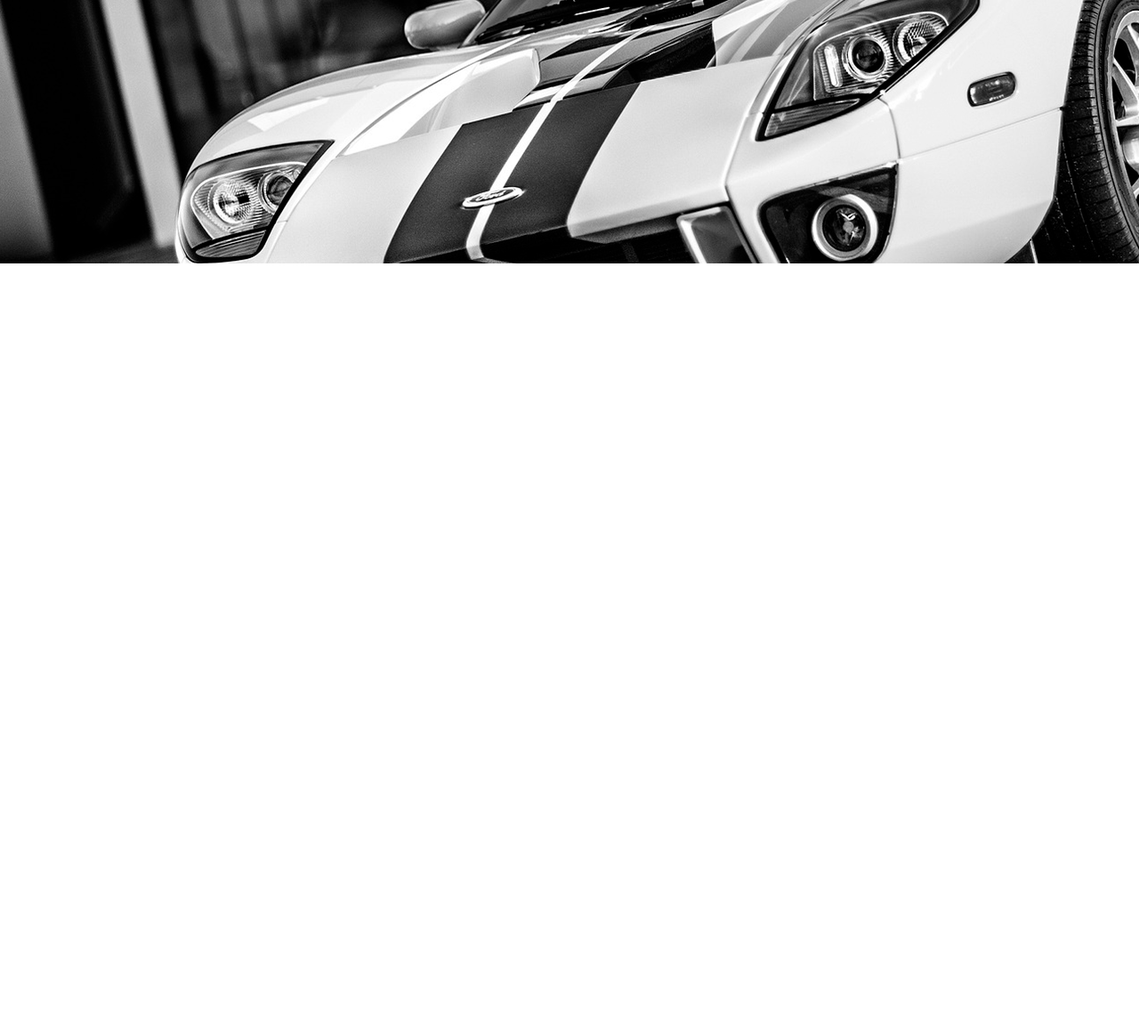
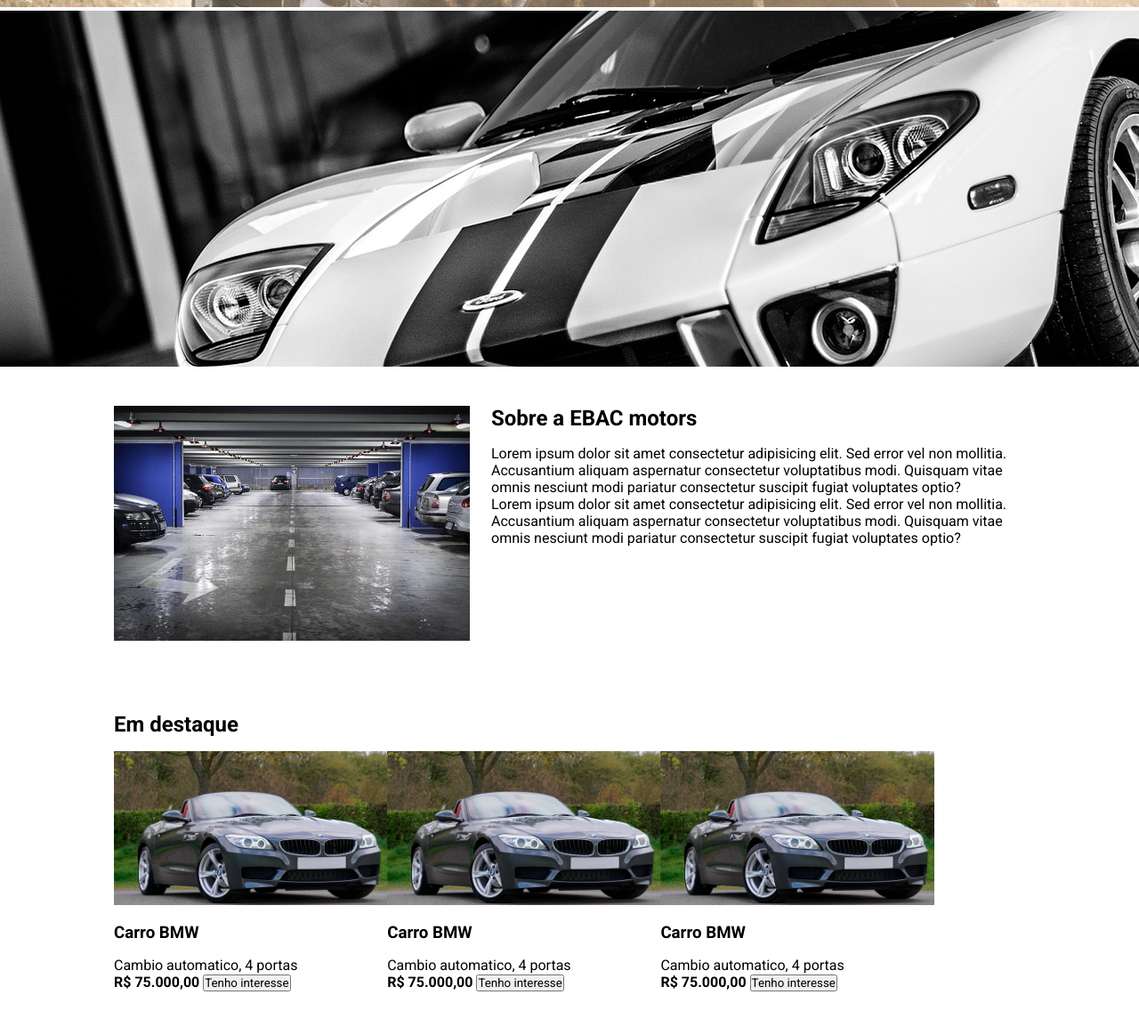
Before and after one commit to LucasEbac/motors, a plain HTML site: page index.html in a window 1280 px wide. Shown: the part 982-2136 px from the top of the page at 89% size. Before the commit the page ends 1282 px from the top, so only its background shows below. Drawn offline with nearby package versions, Linux system fonts and the light colour scheme.

Commit message:
estilizando pagina

```diff
--- a/index.html
+++ b/index.html
@@ -13,7 +13,7 @@
 </head>
 <body>
     <header>
-        <div class="container">
+        <div class="container container-flex">
         <h1>Ebac motors</h1>
     <div class="menu-hamburguer">
         <span></span>
@@ -43,11 +43,59 @@
                 </div>
         </nav>
     </header>
-    <div>
+    <div id="carrosel-imagens">
         <img src="./images/slide1.png" alt="Porsche">
         <img src="./images/slide2.png" alt="BMW">
         <img src="./images/slide3.png" alt="FORD">
     </div>
+    <section id="sobre-a-loja">
+        <div class="container container-flex">
+            <img src="./images/loja.jpg" alt="Imagem da loja EBAC motors">
+            <div>
+                <h2>Sobre a EBAC motors</h2>
+                <p>
+                    Lorem ipsum dolor sit amet consectetur adipisicing elit. Sed error vel non mollitia. Accusantium aliquam aspernatur consectetur voluptatibus modi. Quisquam vitae omnis nesciunt modi pariatur consectetur suscipit fugiat voluptates optio?
+                </p>
+                <p>
+                    Lorem ipsum dolor sit amet consectetur adipisicing elit. Sed error vel non mollitia. Accusantium aliquam aspernatur consectetur voluptatibus modi. Quisquam vitae omnis nesciunt modi pariatur consectetur suscipit fugiat voluptates optio?
+                </p>
+            </div>
+        </div>
+    </section>
+    <section>
+        <div class="container">
+            <h2>Em destaque</h2>
+            <ul class="container-flex lista-veiculos">
+                <li>
+                    <img src="./images/carro-bmw.png" alt="">
+                    <h3>Carro BMW</h3>
+                    <P>
+                    Cambio automatico, 4 portas
+                    </P>
+                    <strong>R$ 75.000,00</strong>
+                    <button type="button">Tenho interesse</button>
+                </li>
+                <li>
+                    <img src="./images/carro-bmw.png" alt="">
+                    <h3>Carro BMW</h3>
+                    <P>
+                    Cambio automatico, 4 portas
+                    </P>
+                    <strong>R$ 75.000,00</strong>
+                    <button type="button">Tenho interesse</button>
+                </li>
+                <li>
+                    <img src="./images/carro-bmw.png" alt="">
+                    <h3>Carro BMW</h3>
+                    <P>
+                    Cambio automatico, 4 portas
+                    </P>
+                    <strong>R$ 75.000,00</strong>
+                    <button type="button">Tenho interesse</button>
+                </li>
+            </ul>
+        </div>
+    </section>
 <script type="text/javascript" src="//code.jquery.com/jquery-1.11.0.min.js"></script>
 <script type="text/javascript" src="//code.jquery.com/jquery-migrate-1.2.1.min.js"></script>
 <script type="text/javascript" src="//cdn.jsdelivr.net/npm/slick-carousel@1.8.1/slick/slick.min.js"></script>
--- a/main.css
+++ b/main.css
@@ -25,7 +25,7 @@
 nav {
     background-color: #575fcf;
     padding: 16px 0;
-    display: none;
+    display: flex;
 }
 nav li{
     list-style: none;
@@ -51,3 +51,26 @@
     margin-bottom: 4px;
     cursor: pointer;
 }
+.container-flex {
+    display: flex;
+}
+#sobre-a-loja img {
+    max-width: 400px;
+    margin-right: 24px;
+}
+section {
+    padding: 40px 0;
+}
+h2{
+    margin-bottom: 16px;
+}
+.lista-veiculos li {
+list-style: none;
+max-width: 30%;
+}
+.lista-veiculos li img {
+    max-width: 100%;
+}
+.lista-veiculos li h3{
+    margin: 16px 0;
+}
```
